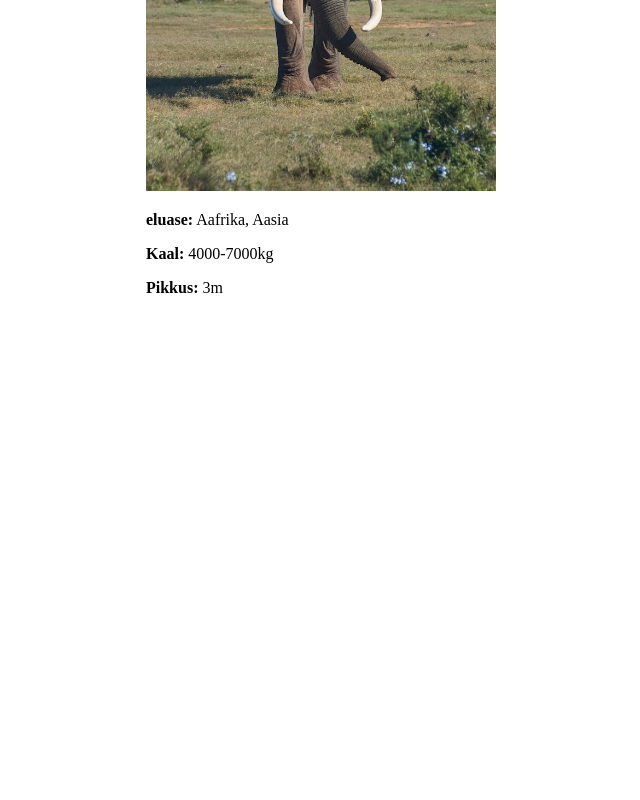
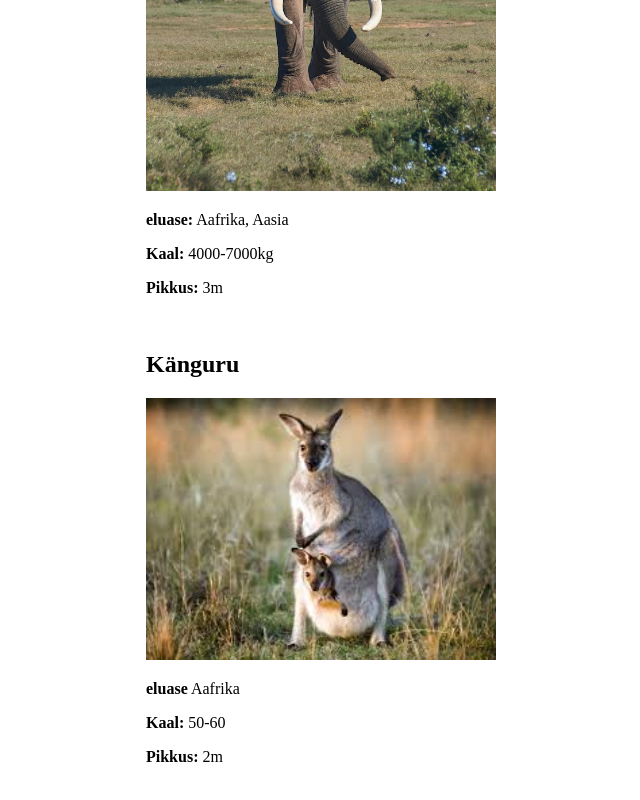
Before and after one commit to yaroslavYekasov/metsloomad, a plain HTML site: page index.html in a window 1280 px wide. Shown: the part 1424-2224 px from the top of the page, without its empty margins (174-814 px from the left). Before the commit the page ends 1755 px from the top, so only its background shows below. Drawn offline with Linux system fonts and the light colour scheme.

Commit message:
kolmas, parandasin lisatud kangaroo

```diff
--- a/index.html
+++ b/index.html
@@ -32,5 +32,12 @@
     <p><b>Pikkus:</b> 3m</p>
     <br>
 
+	<h2>Känguru</h2>
+    <img width=350px src="pildid/kangaroo.jpg">
+    <p><b>eluase</b> Aafrika</p>
+    <p><b>Kaal:</b> 50-60</p>
+    <p><b>Pikkus:</b> 2m</p>
+    <br>
+
   </body>
 </html>
```
Also changed, not shown: pildid/kangaroo.jpg (added).
